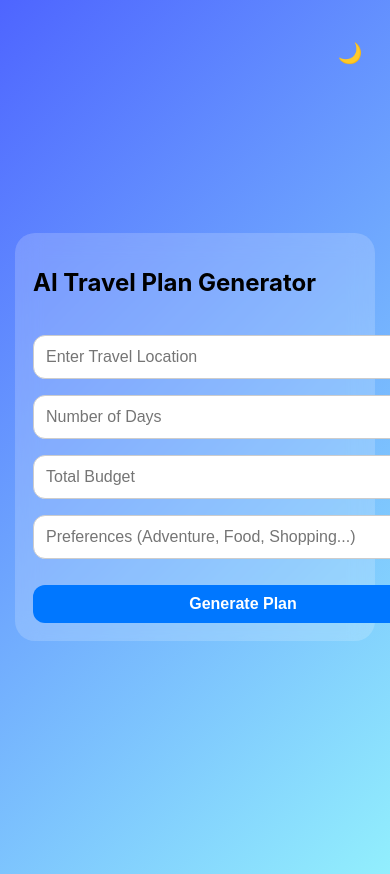
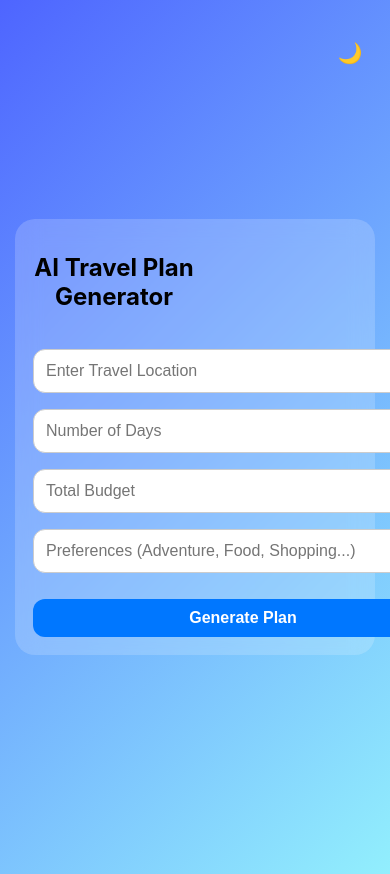
Before and after one commit to adityagitty23/AI-Travel-Planner, a React (Create React App) app in the folder frontend/: page /travel in a window 390 px wide. Shown: the top 874 px of the page. Built offline with nearby package versions, Linux system fonts and the light colour scheme.

Commit message:
Update AIPlanForm.css

```diff
--- a/frontend/src/pages/AIPlanForm.css
+++ b/frontend/src/pages/AIPlanForm.css
@@ -100,6 +100,6 @@ button:disabled {
   }
 
   .top-bar {
-    max-width: 100%;
+    max-width: 50%;
   }
 }
```
